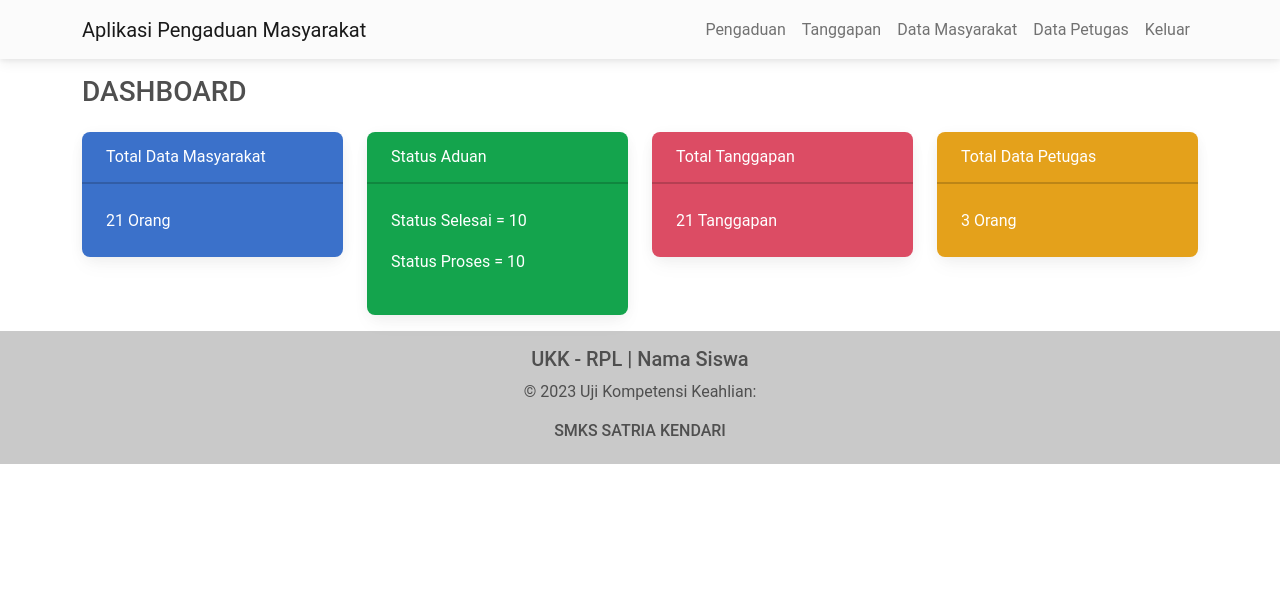
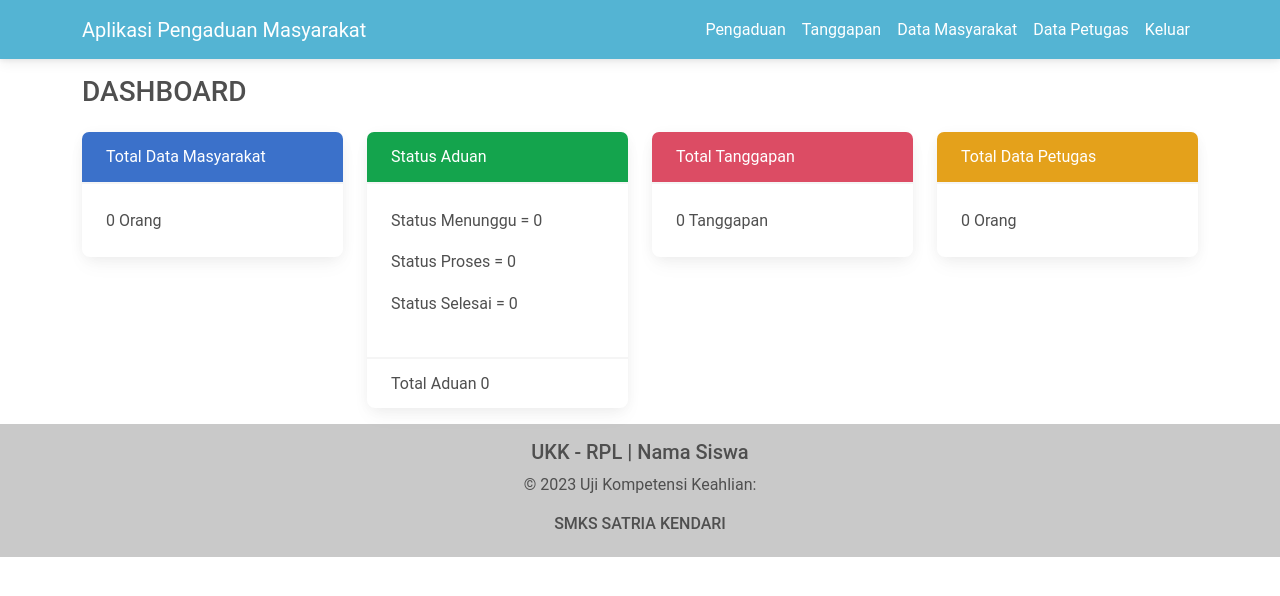
Before and after one commit to kamal-abdul-khalik/ukk_pengaduan, a PHP site: page /admin/index.php in a window 1280 px wide. Shown: the top 596 px of the page. Run offline with PHP 8.4, Linux system fonts and the light colour scheme; the visitor is signed in with stand-in values (Sample User, id 1); data that the repository does not hold is empty.

Commit message:
refactoring

```diff
--- a/admin/data_pengaduan.php
+++ b/admin/data_pengaduan.php
@@ -43,8 +43,8 @@
                                     </td>
                                     <td><img width="150px" src="../assets/foto/<?php echo $data['foto']  ?>"></td>
                                     <td>
-                                        <?php include 'tombol_verifikasi.php'; ?>
-                                        <?php include 'tombol_tanggapan.php'; ?>
+                                        <?php $data['status'] == 'selesai' || $data['status'] == 'proses' ? '' : include 'tombol_verifikasi.php'; ?>
+                                        <?php $data['status'] == 'selesai' ? '' : include 'tombol_tanggapan.php'; ?>
                                         <?php include 'tombol_hapus.php'; ?>
                                     </td>
                                 </tr>
--- a/admin/home.php
+++ b/admin/home.php
@@ -1,31 +1,57 @@
+<?php
+include '../db/koneksi.php';
+$masyarakat = mysqli_query($koneksi, "SELECT * FROM masyarakat");
+$total_data_masyarakat = mysqli_num_rows($masyarakat);
+
+$aduan_selesai = mysqli_query($koneksi, "SELECT * FROM pengaduan WHERE status='selesai'");
+$total_pengaduan_selesai = mysqli_num_rows($aduan_selesai);
+
+$aduan_proses = mysqli_query($koneksi, "SELECT * FROM pengaduan WHERE status='proses'");
+$total_pengaduan_proses = mysqli_num_rows($aduan_proses);
+
+$aduan_menunggu = mysqli_query($koneksi, "SELECT * FROM pengaduan WHERE status='0'");
+$total_pengaduan_menunggu = mysqli_num_rows($aduan_menunggu);
+
+$aduan = mysqli_query($koneksi, "SELECT * FROM pengaduan");
+$total_aduan = mysqli_num_rows($aduan);
+
+$tanggapan = mysqli_query($koneksi, "SELECT * FROM tanggapan");
+$total_tanggapan = mysqli_num_rows($tanggapan);
+
+$petugas = mysqli_query($koneksi, "SELECT * FROM petugas");
+$total_petugas = mysqli_num_rows($petugas);
+?>
+
 <div class="container">
     <h3 class="mt-3">DASHBOARD</h3>
     <div class="row mb-3">
         <div class="col-md-3 mt-3">
-            <div class="card bg-primary text-white">
-                <div class="card-header">Total Data Masyarakat</div>
-                <div class="card-body">21 Orang</div>
+            <div class="card ">
+                <div class="card-header bg-primary text-white">Total Data Masyarakat</div>
+                <div class="card-body"><?php echo $total_data_masyarakat ?> Orang</div>
             </div>
         </div>
         <div class="col-md-3 mt-3">
-            <div class="card bg-success text-white">
-                <div class="card-header">Status Aduan</div>
+            <div class="card ">
+                <div class="card-header bg-success text-white">Status Aduan</div>
                 <div class="card-body">
-                    <p>Status Selesai = 10</p>
-                    <p>Status Proses = 10</p>
+                    <p>Status Menunggu = <?php echo $total_pengaduan_menunggu ?></p>
+                    <p>Status Proses = <?php echo $total_pengaduan_proses ?></p>
+                    <p>Status Selesai = <?php echo $total_pengaduan_selesai ?></p>
                 </div>
+                <div class="card-footer">Total Aduan <?php echo $total_aduan ?></div>
             </div>
         </div>
         <div class="col-md-3 mt-3">
-            <div class="card bg-danger text-white">
-                <div class="card-header">Total Tanggapan</div>
-                <div class="card-body">21 Tanggapan</div>
+            <div class="card ">
+                <div class="card-header bg-danger text-white">Total Tanggapan</div>
+                <div class="card-body"><?php echo $total_tanggapan ?> Tanggapan</div>
             </div>
         </div>
         <div class="col-md-3 mt-3">
-            <div class="card bg-warning text-white">
-                <div class="card-header">Total Data Petugas</div>
-                <div class="card-body">3 Orang</div>
+            <div class="card ">
+                <div class="card-header bg-warning text-white">Total Data Petugas</div>
+                <div class="card-body"><?php echo $total_petugas ?> Orang</div>
             </div>
         </div>
     </div>
--- a/admin/index.php
+++ b/admin/index.php
@@ -1,5 +1,11 @@
 <?php
 session_start();
+if (empty($_SESSION['login'] == 'admin' || $_SESSION['login'] == 'petugas')) {
+    echo "<script>
+                alert('Silahkan login dulu');
+                window.location='../index.php?page=login';
+            </script>";
+}
 include '../template/header.php';
 
 if (isset($_GET['page'])) {
@@ -13,10 +19,10 @@ if (isset($_GET['page'])) {
             include 'data_tanggapan.php';
             break;
         case 'petugas':
-            include 'data_petugas.php';
+            include 'data_petugas/data_petugas.php';
             break;
         case 'masyarakat':
-            include 'data_masyarakat.php';
+            include 'data_masyarakat/data_masyarakat.php';
             break;
         default:
             echo 'Maaf halaman tidak ditemukan';
--- a/masyarakat/home.php
+++ b/masyarakat/home.php
@@ -88,6 +88,8 @@
                                             echo '<span class="badge badge-info">Proses</span>';
                                         } else {
                                             echo '<span class="badge badge-success">Selesai</span>';
+                                            echo '<br>';
+                                            echo "<a href='index.php?page=tanggapan&id_pengaduan=$data[id_pengaduan]'>Lihat Tanggapan</a>";
                                         }
                                         ?>
                                     </td>
--- a/masyarakat/index.php
+++ b/masyarakat/index.php
@@ -1,5 +1,11 @@
 <?php
 session_start();
+if (empty($_SESSION['login'] == 'masyarakat')) {
+    echo "<script>
+                alert('Silahkan login dulu');
+                window.location='../index.php?page=login';
+            </script>";
+}
 include '../template/header.php';
 
 if (isset($_GET['page'])) {
--- a/template/header.php
+++ b/template/header.php
@@ -10,9 +10,9 @@
 </head>
 
 <body>
-    <nav class="navbar navbar-expand-lg navbar-light bg-light">
+    <nav class="navbar navbar-expand-lg navbar-light bg-info">
         <div class="container">
-            <a class="navbar-brand" href="index.php">Aplikasi Pengaduan Masyarakat</a>
+            <a class="navbar-brand text-white" href="index.php">Aplikasi Pengaduan Masyarakat</a>
             <button class="navbar-toggler" type="button" data-mdb-toggle="collapse" data-mdb-target="#navbarNavAltMarkup" aria-controls="navbarNavAltMarkup" aria-expanded="false" aria-label="Toggle navigation">
                 <i class="fas fa-bars"></i>
             </button>
@@ -20,19 +20,19 @@
                 <div class="navbar-nav">
                     <?php
                     if ($_SESSION['login'] == 'admin') { ?>
-                        <a class="nav-link" href="index.php?page=pengaduan">Pengaduan</a>
-                        <a class="nav-link" href="index.php?page=tanggapan">Tanggapan</a>
-                        <a class="nav-link" href="index.php?page=masyarakat">Data Masyarakat</a>
-                        <a class="nav-link" href="index.php?page=petugas">Data Petugas</a>
-                        <a class="nav-link" href="../db/aksi_logout.php">Keluar</a>
+                        <a class="nav-link text-white" href="index.php?page=pengaduan">Pengaduan</a>
+                        <a class="nav-link text-white" href="index.php?page=tanggapan">Tanggapan</a>
+                        <a class="nav-link text-white" href="index.php?page=masyarakat">Data Masyarakat</a>
+                        <a class="nav-link text-white" href="index.php?page=petugas">Data Petugas</a>
+                        <a class="nav-link text-white" href="../db/aksi_logout.php">Keluar</a>
                     <?php } elseif ($_SESSION['login'] == 'petugas') { ?>
-                        <a class="nav-link" href="index.php?page=pengaduan">Pengaduan</a>
-                        <a class="nav-link" href="../db/aksi_logout.php">Keluar</a>
+                        <a class="nav-link text-white" href="index.php?page=pengaduan">Pengaduan</a>
+                        <a class="nav-link text-white" href="../db/aksi_logout.php">Keluar</a>
                     <?php } elseif ($_SESSION['login'] == 'masyarakat') { ?>
-                        <a class="nav-link" href="../db/aksi_logout.php">Keluar</a>
+                        <a class="nav-link text-white" href="../db/aksi_logout.php">Keluar</a>
                     <?php } else { ?>
-                        <a class="nav-link" href="index.php?page=register">Daftar</a>
-                        <a class="nav-link" href="index.php?page=login">Login</a>
+                        <a class="nav-link text-white" href="index.php?page=register">Daftar</a>
+                        <a class="nav-link text-white" href="index.php?page=login">Login</a>
                     <?php } ?>
                 </div>
             </div>
```
Also changed, not shown: admin/data_masyarakat.php (deleted, +0 -99 lines), admin/data_masyarakat/data_masyarakat.php (renamed from admin/data_petugas.php, +10 -6 lines), admin/data_masyarakat/form_tambah_masyarakat.php (added, +60 -0 lines), admin/data_masyarakat/hapus_masyarakat.php (added, +34 -0 lines), admin/data_petugas/data_petugas.php (added, +40 -0 lines), admin/data_petugas/form_tambah_petugas.php (added, +62 -0 lines), admin/data_petugas/hapus_petugas.php (added, +34 -0 lines), db/aksi_login.php (+12 -3 lines), masyarakat/tanggapan.php (+19 -8 lines), assets/foto/489-kebakaran.jpeg (added), assets/foto/743-jalan-rusak.jpeg (added).
